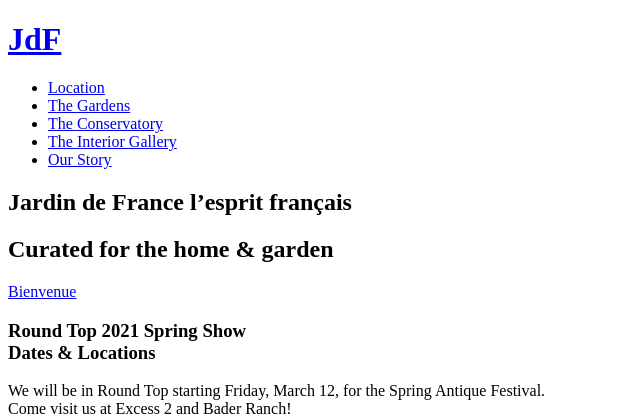
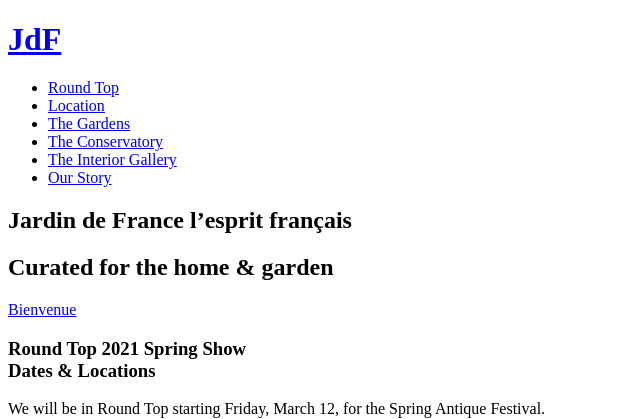
Before and after one commit to nico-watine/jardin-de-france-f6, a PHP site: page / in a window 1280 px wide. Shown: the part 1371-1790 px from the top of the page, without its empty margins (0-640 px from the left). Run offline with PHP 8.4, Linux system fonts and the light colour scheme.

Commit message:
Add @small link

```diff
--- a/src/pages/index.php
+++ b/src/pages/index.php
@@ -57,6 +57,7 @@ body-class: index
 				</div>
 			</div>
 			<ul class="menu vertical medium-horizontal" data-magellan data-deep-linking="true">
+				<li><a class="magellan-link" href="#round-top-spring-2021">Round Top</a></li>
 				<li><a class="magellan-link" href="#location">Location</a></li>
 				<li><a class="magellan-link" href="#gardens"><span>The </span>Gardens</a></li>
 				<li><a class="magellan-link" href="#conservatory"><span>The </span>Conservatory</a></li>
```
